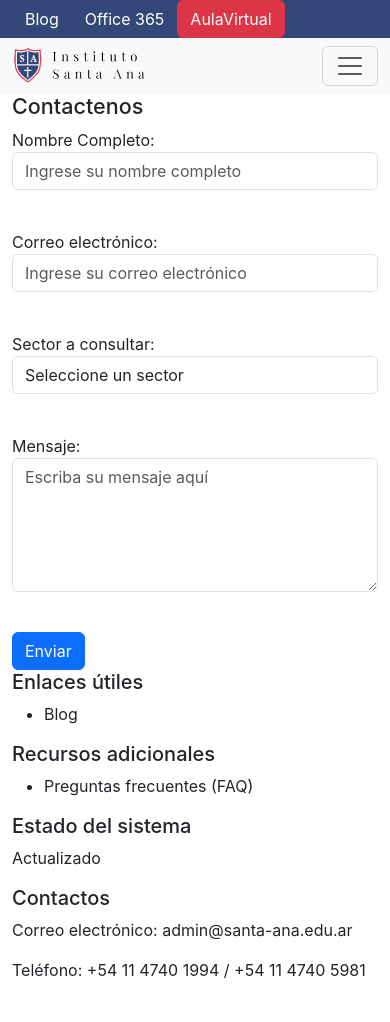
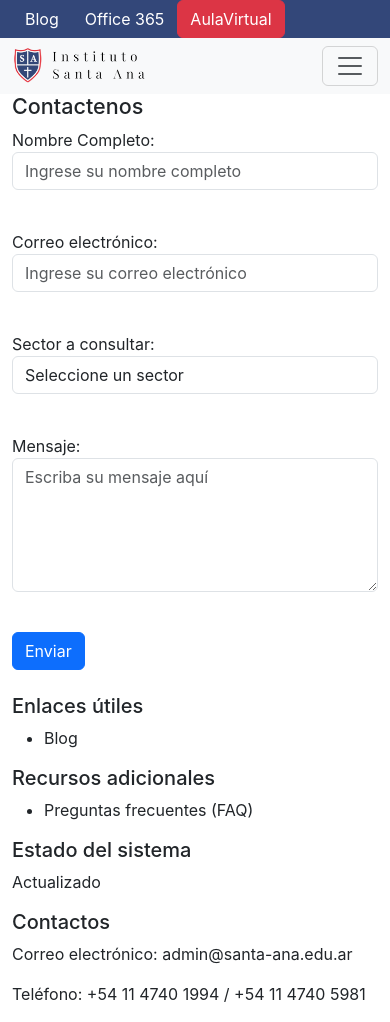
Before and after one commit to fabriguaglia/ISA-WEB, a React (Create React App) app: page /contact in a window 390 px wide. Before the commit the page ends 998 px from the top, so only its background shows below. Built offline with nearby package versions, Linux system fonts and the light colour scheme; a web font is replaced by a local one.

Commit message:
ContactDone2

```diff
--- a/src/components/Contact/Contact.js
+++ b/src/components/Contact/Contact.js
@@ -49,7 +49,7 @@
             </form>
           )}
         </div>
-        <div className="col-md-6">
+        <div className="col-md-6 mt-4 mt-md-0">
           <h5>Enlaces útiles</h5>
           <ul>
             <li>Blog</li>
```
